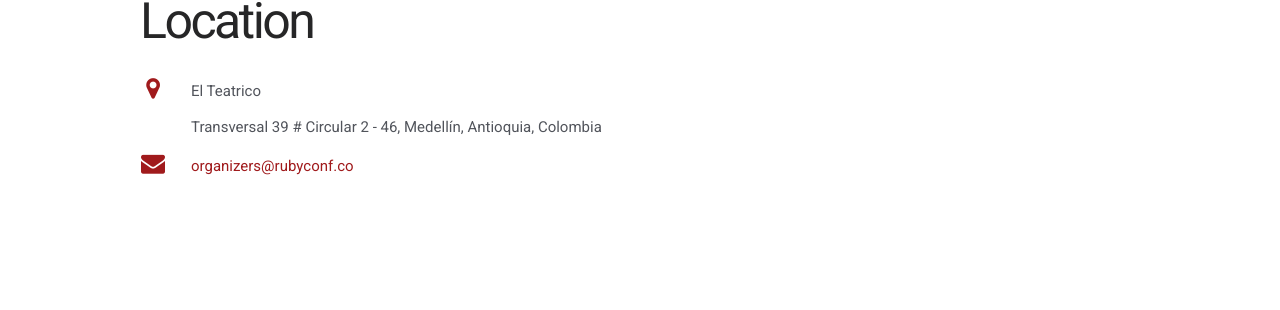
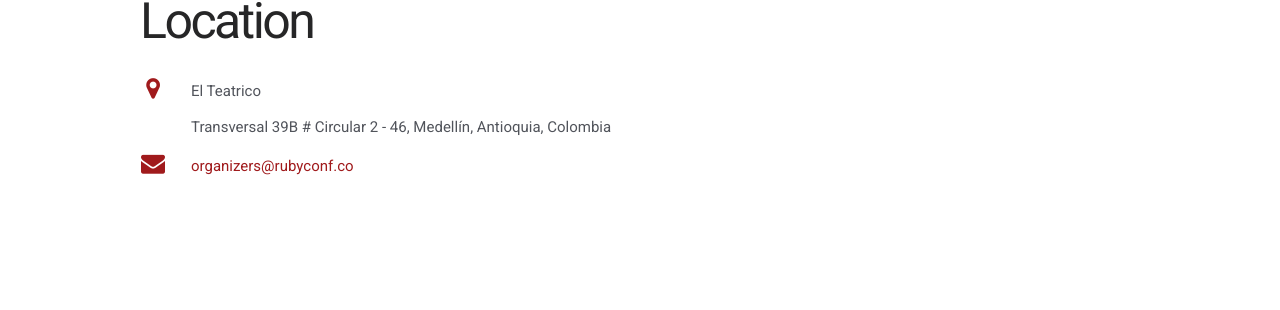
Before and after one commit to RubyConfCo/2016-rubyconfco.github.io, a Jekyll site: the page built from index.html, in a window 1280 px wide and 900 px high, scrolled down 3352 px. Shown: the part 142-452 px from the top of the window. Built offline with Jekyll 4.4.1, drawn with Linux system fonts in a browser that asks for light colours; some web fonts are replaced; a script that is not in the unit is left out.

Commit message:
Update location.html

```diff
--- a/_includes/index/location.html
+++ b/_includes/index/location.html
@@ -8,7 +8,7 @@
 
         <ul class="list">
           <li><i class="fa fa-map-marker"></i>El Teatrico</li>
-          <li><i class="fa"></i>Transversal 39 # Circular 2 - 46, Medellín, Antioquia, Colombia</li>
+          <li><i class="fa"></i>Transversal 39B # Circular 2 - 46, Medellín, Antioquia, Colombia</li>
           <li><i class="fa fa-envelope"></i><a href="mailto:organizers@rubyconf.co">organizers@rubyconf.co</a></li>
         </ul>
       </div>
```
